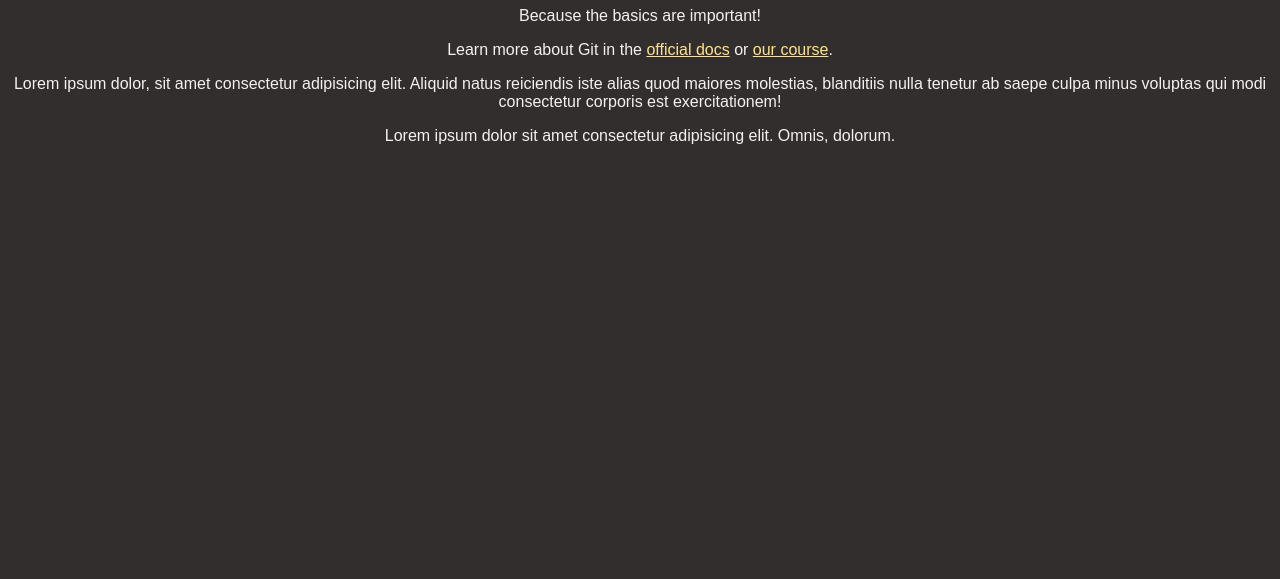
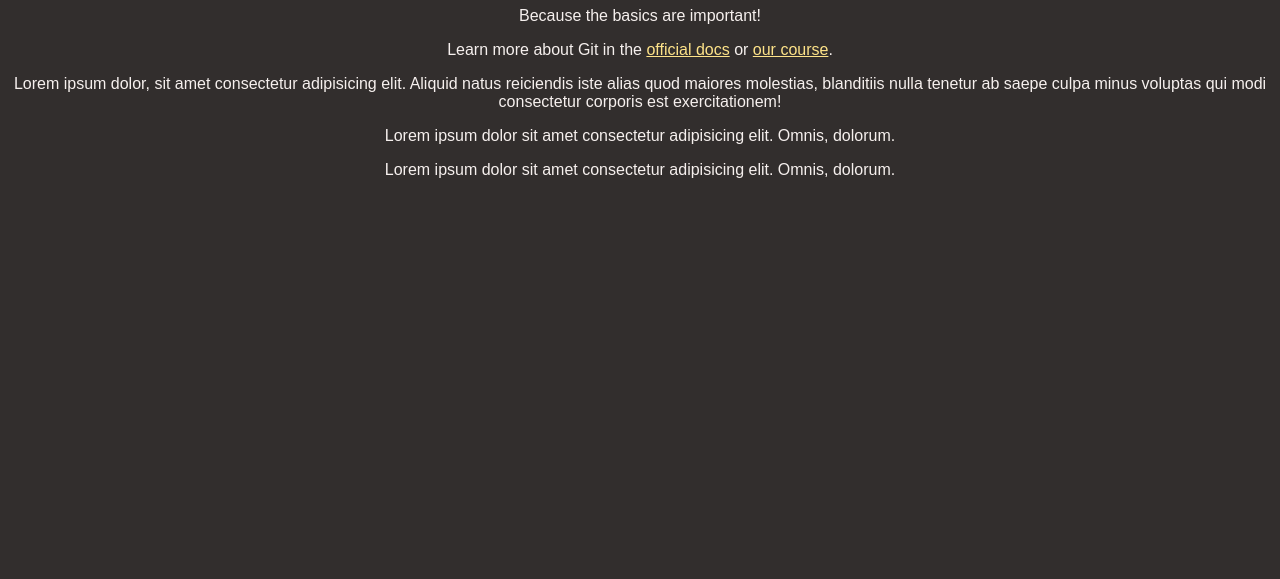
Before and after one commit to maarteencho/testing, a plain HTML site: page index.html in a window 1280 px wide. Shown: the part 221-800 px from the top of the page. Drawn offline with Linux system fonts and the light colour scheme.

Commit message:
another par

```diff
--- a/index.html
+++ b/index.html
@@ -28,6 +28,9 @@
       <p>
         Lorem ipsum dolor sit amet consectetur adipisicing elit. Omnis, dolorum.
       </p>
+      <p>
+        Lorem ipsum dolor sit amet consectetur adipisicing elit. Omnis, dolorum.
+      </p>
     </main>
   </body>
 </html>
```
